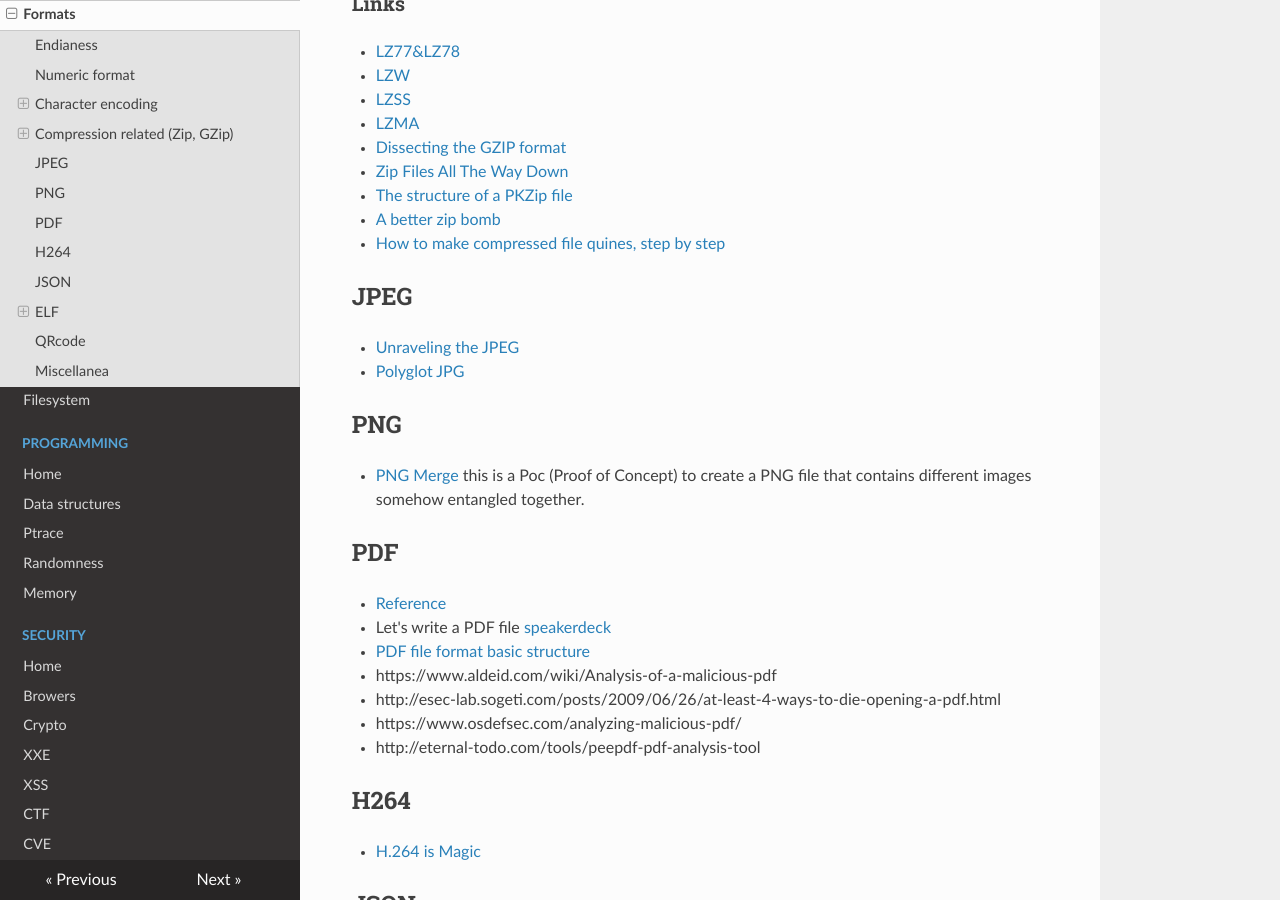
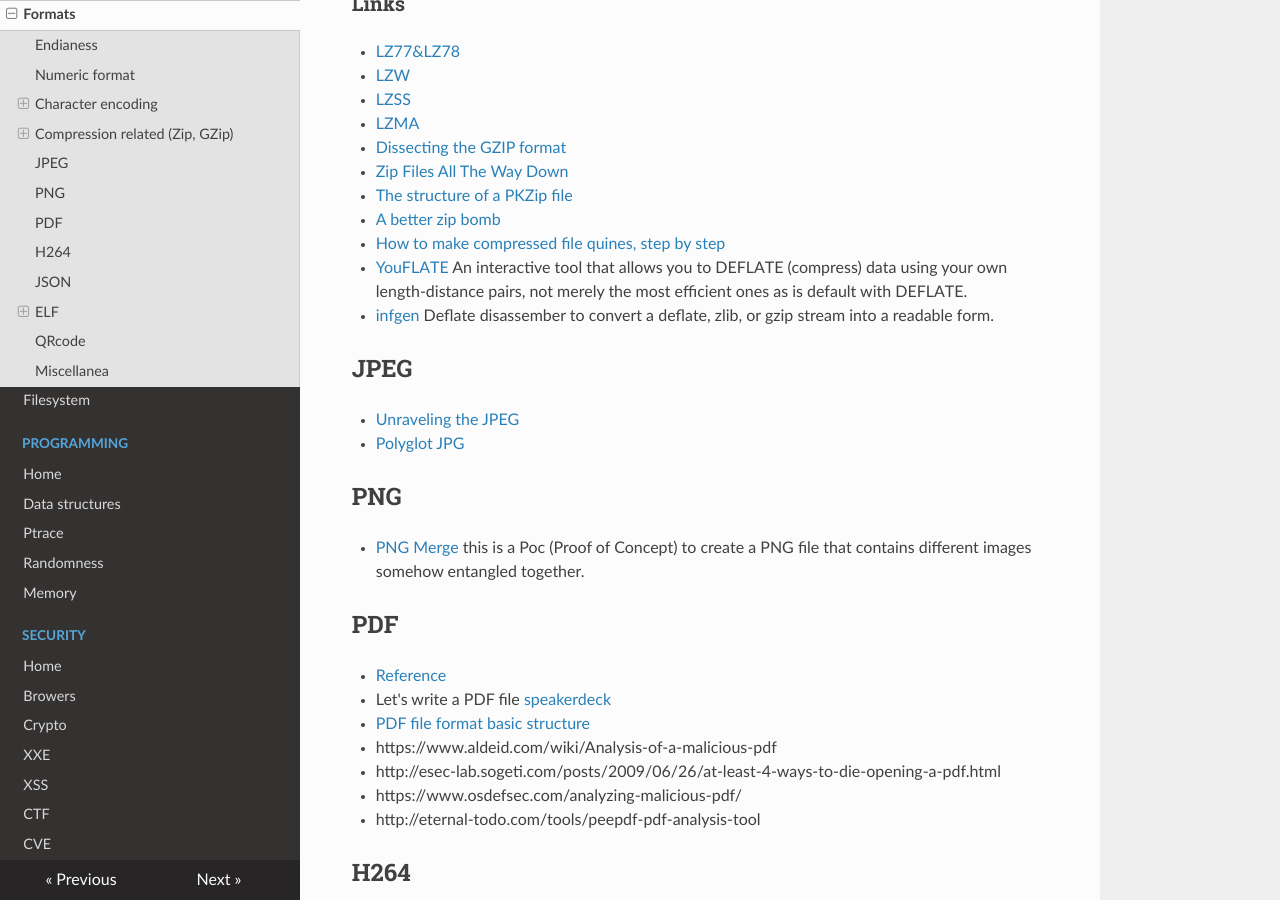
Before and after one commit to gipi/low-level, an MkDocs documentation site: the page built from docs/formats.md, in a window 1280 px wide and 900 px high, scrolled down 2060 px. Built offline with MkDocs 1.6.1, drawn with Linux system fonts in a browser that asks for light colours; nearby versions of some CDN libraries; old or Windows-style settings are respelled for this version of MkDocs.

Commit message:
Update formats.md

```diff
--- a/docs/formats.md
+++ b/docs/formats.md
@@ -96,6 +96,8 @@ The most common compression formats are all using the ``DEFLATE`` algorithm defi
  - [The structure of a PKZip file](https://users.cs.jmu.edu/buchhofp/forensics/formats/pkzip.html)
  - [A better zip bomb](https://www.bamsoftware.com/hacks/zipbomb/)
  - [How to make compressed file quines, step by step](https://blog.matthewbarber.io/2019/07/22/how-to-make-compressed-file-quines)
+ - [YouFLATE](https://github.com/XlogicX/YouFLATE) An interactive tool that allows you to DEFLATE (compress) data using your own length-distance pairs, not merely the most efficient ones as is default with DEFLATE.
+ - [infgen](https://github.com/madler/infgen) Deflate disassember to convert a deflate, zlib, or gzip stream into a readable form.
 
 ## JPEG
 
```
